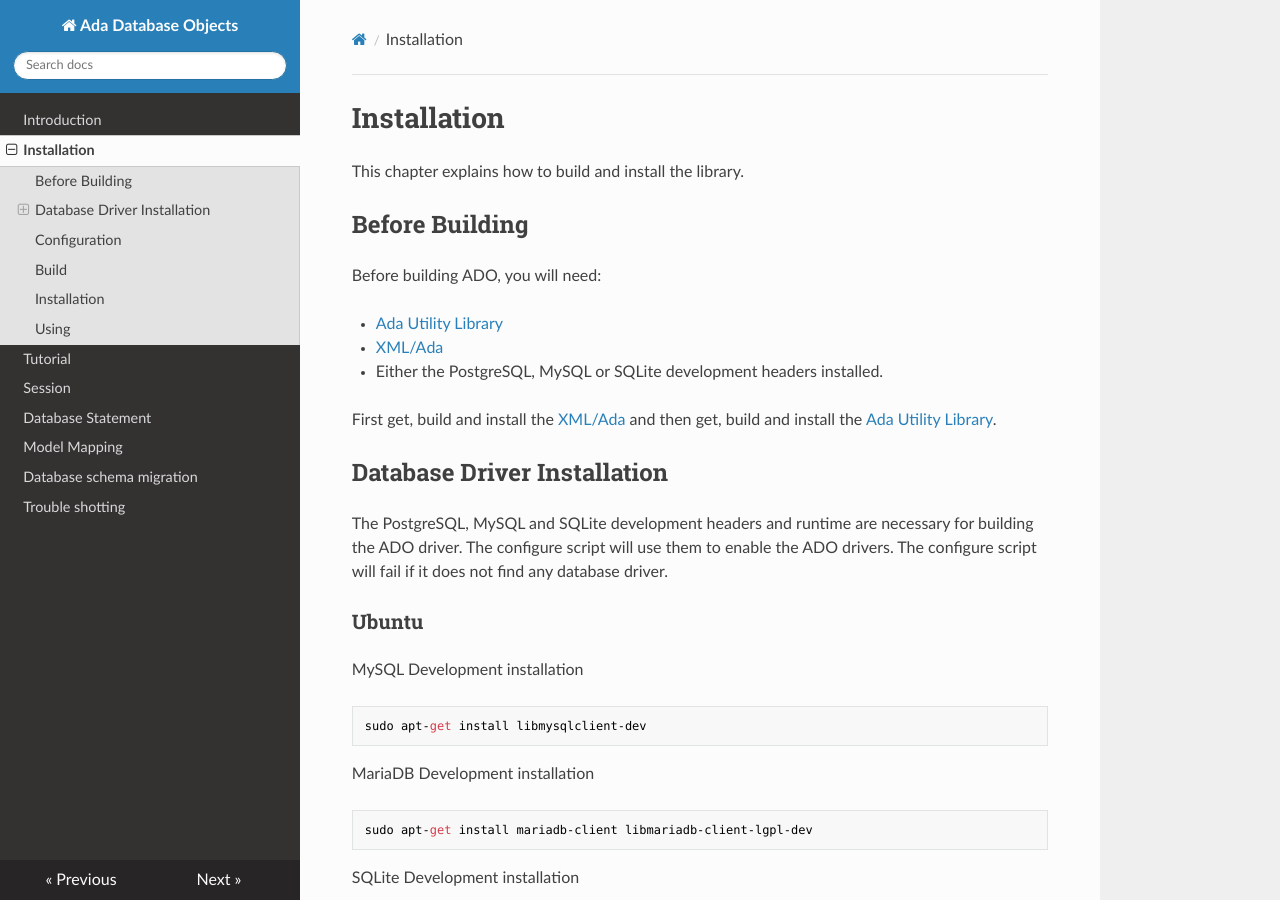
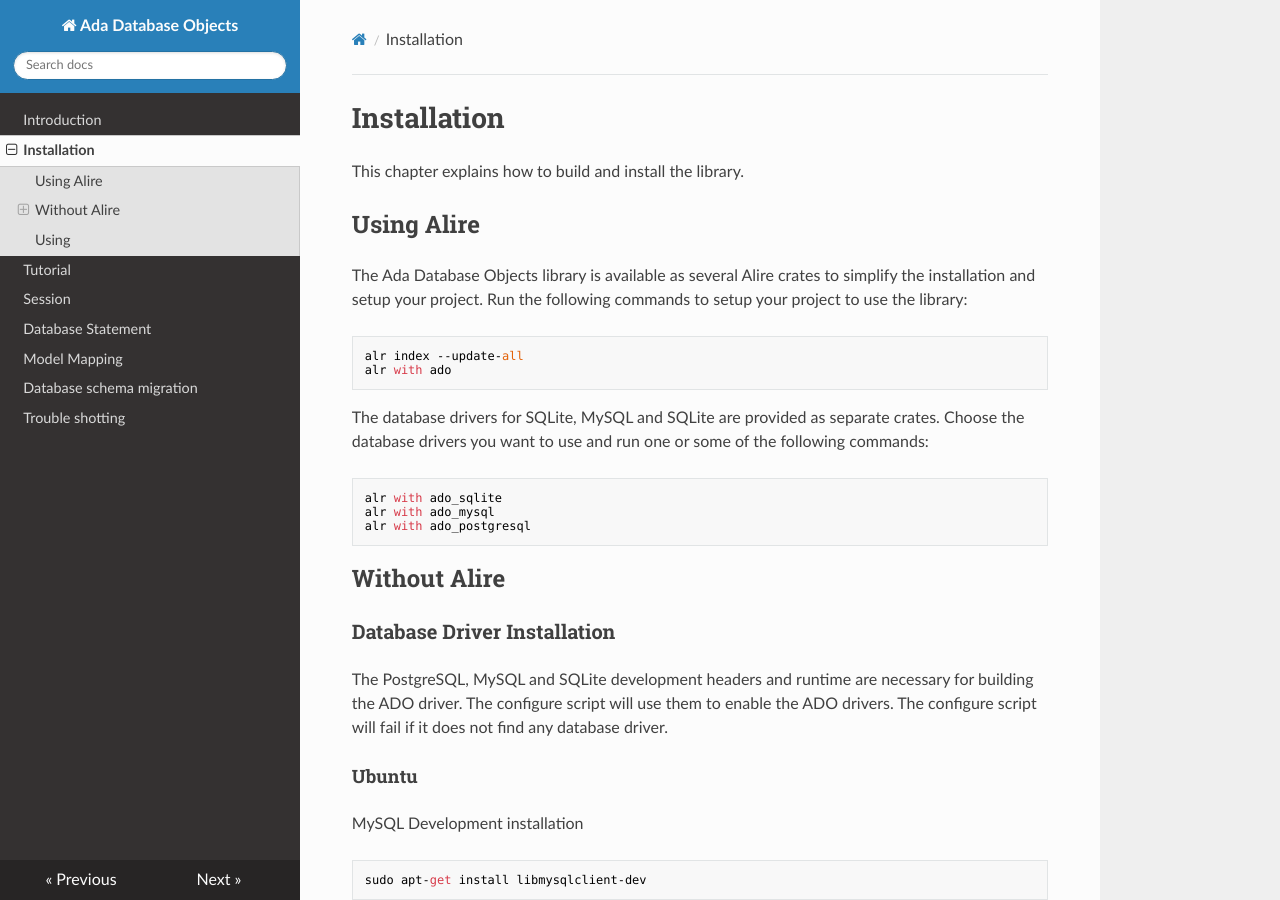
Before and after one commit to stcarrez/ada-ado, an MkDocs documentation site: the page built from docs/Installation.md, in a window 1280 px wide and 900 px high. Built offline with MkDocs 1.6.1, drawn with Linux system fonts in a browser that asks for light colours; nearby versions of some CDN libraries; old or Windows-style settings are respelled for this version of MkDocs; some of the changed text lies outside the part shown.

Commit message:
Update and rebuild the documentation

````diff
--- a/docs/Installation.md
+++ b/docs/Installation.md
@@ -2,24 +2,34 @@
 
 This chapter explains how to build and install the library.
 
-## Before Building
+## Using Alire
 
-Before building ADO, you will need:
+The Ada Database Objects library is available as several Alire crates to simplify the installation
+and setup your project.  Run the following commands to setup your project to use the library:
 
-* [Ada Utility Library](https://github.com/stcarrez/ada-util)
-* [XML/Ada](https://libre.adacore.com/libre/tools/xmlada/)
-* Either the PostgreSQL, MySQL or SQLite development headers installed.
+```
+alr index --update-all
+alr with ado
+```
 
-First get, build and install the [XML/Ada](https://libre.adacore.com/libre/tools/xmlada/)
-and then get, build and install the [Ada Utility Library](https://github.com/stcarrez/ada-util).
+The database drivers for SQLite, MySQL and SQLite are provided as separate crates.  Choose the database
+drivers you want to use and run one or some of the following commands:
 
-## Database Driver Installation
+```
+alr with ado_sqlite
+alr with ado_mysql
+alr with ado_postgresql
+```
+
+## Without Alire
+
+### Database Driver Installation
 
 The PostgreSQL, MySQL and SQLite development headers and runtime are necessary for building
 the ADO driver.  The configure script will use them to enable the ADO drivers.
 The configure script will fail if it does not find any database driver.
 
-### Ubuntu
+#### Ubuntu
 
 MySQL Development installation
 ```
@@ -41,7 +51,7 @@ PostgreSQL Development installation
 sudo apt-get install postgresql-client libpq-dev
 ```
 
-### Windows
+#### Windows
 
 It is recommended to use msys2 available at https://www.msys2.org/
 and use the `pacman` command to install the required packages.
@@ -81,7 +91,19 @@ cp win32/*.lib C:/GNAT/2019/lib
 cp win32/*.a C:/GNAT/2019/lib
 ```
 
-## Configuration
+
+### Before Building
+
+Before building ADO, you will need:
+
+* [Ada Utility Library](https://github.com/stcarrez/ada-util)
+* [XML/Ada](https://libre.adacore.com/libre/tools/xmlada/)
+* Either the PostgreSQL, MySQL or SQLite development headers installed.
+
+First get, build and install the [XML/Ada](https://libre.adacore.com/libre/tools/xmlada/)
+and then get, build and install the [Ada Utility Library](https://github.com/stcarrez/ada-util).
+
+### Configuration
 
 The library uses the `configure` script to detect the build environment, check which databases
 are available and configure everything before building.  If some component is missing, the
@@ -106,7 +128,7 @@ In most cases you will configure with the following command:
 ./configure
 ```
 
-## Build
+### Build
 
 After configuration is successful, you can build the library by running:
 ```
@@ -129,7 +151,7 @@ and with a SQLite database, use the following command:
 bin/ado_harness -config test-sqlite.properties
 ```
 
-## Installation
+### Installation
 The installation is done by running the `install` target:
 
 ```
````
Also changed, not shown: docs/ADO_Model.md (+2 -2 lines), docs/ADO_Objects.md (+2 -2 lines), docs/ADO_Sessions.md (+2 -2 lines), docs/title.md (+1 -1 lines), 1 other file.
